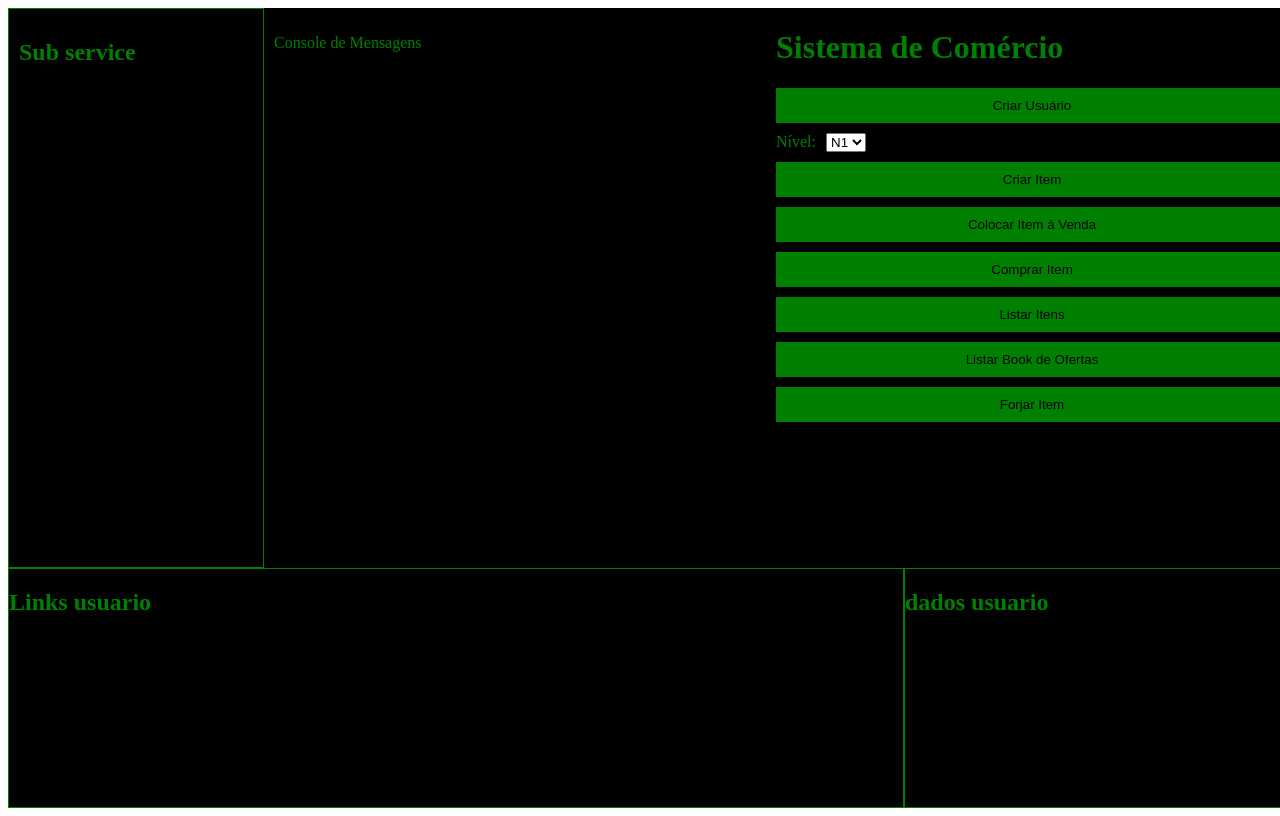
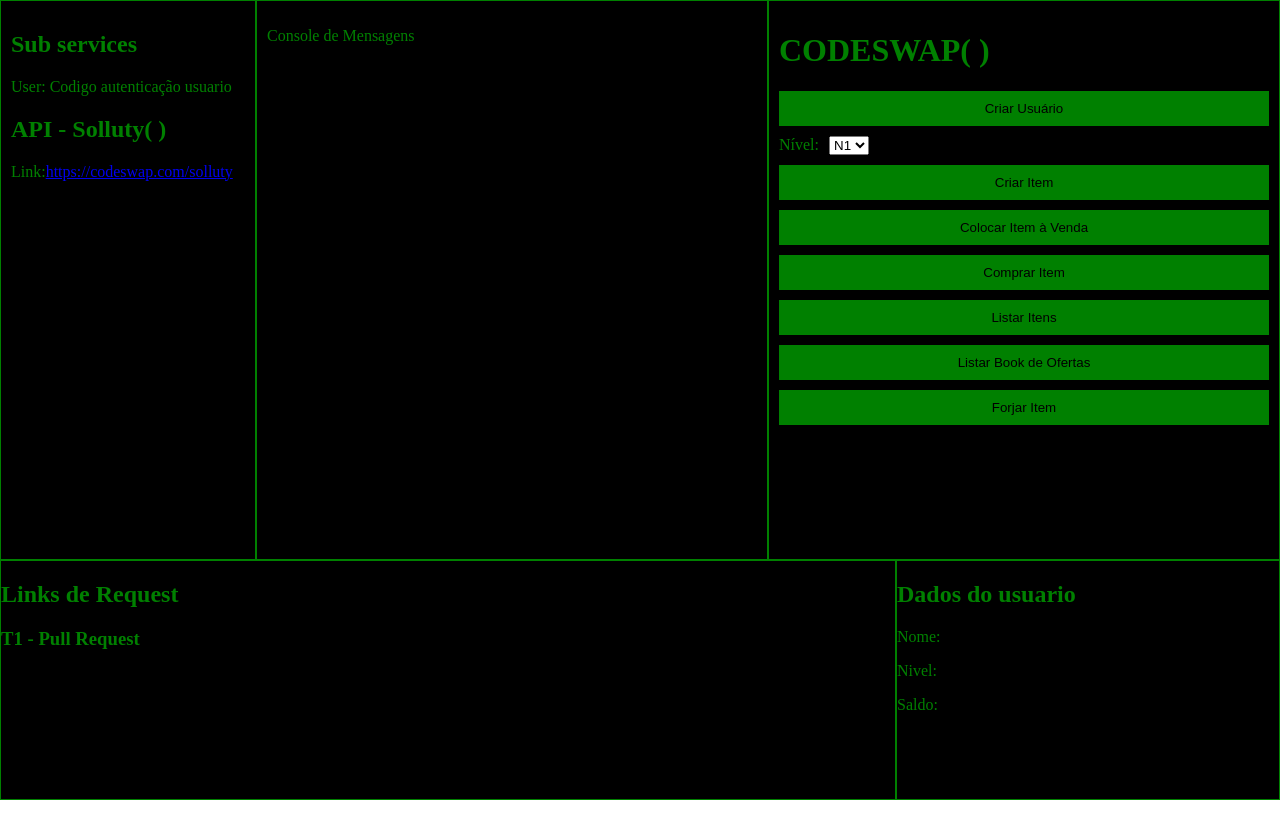
Before and after one commit to Shepardy22/code-swap, a Next.js app: page / in a window 1280 px wide. Built offline with nearby package versions, Linux system fonts and the light colour scheme.

Commit message:
Atualização de Interfaçe

```diff
--- a/src/app/layout.tsx
+++ b/src/app/layout.tsx
@@ -1,3 +1,4 @@
+import '../styles/page.module.css'
 export const metadata = {
   title: 'Next.js',
   description: 'Generated by Next.js',
@@ -10,7 +11,7 @@
 }) {
   return (
     <html lang="en">
-      <body>{children}</body>
+      <body style={{margin: 0}}>{children}</body>
     </html>
   )
 }
--- a/src/app/page.tsx
+++ b/src/app/page.tsx
@@ -1,6 +1,6 @@
 'use client';
 
-import React, { useEffect } from "react";
+import React, { useEffect, useState } from "react";
 import dynamic from "next/dynamic";
 import Service from "./services/service";
 import styles from "../styles/page.module.css";
@@ -8,7 +8,14 @@
 import '../styles/page.module.css'
 
 
+
+
+
+
 const Page = () => {
+
+  const [nivelSelecionado, setNivelSelecionado] = useState('N1');
+  const [printConsole, setPrintConsole] = useState('');
 
   const service = Service();
 
@@ -35,6 +42,9 @@
 
 function handleListarItens() {
 
+
+  setPrintConsole(service.listarItens());
+
 };
 
 
@@ -53,18 +63,30 @@
       <div className={styles.containerTop}>
         {/* SUB SERVICE */}
         <div className={styles.subService}>
-          <h2>Sub service</h2>
+          <h2>Sub services</h2>
+          <p>User: Codigo autenticação usuario</p>
+
+
+          <h2>API - Solluty( )</h2>
+          <p>Link:
+             <a href="https://www.solluty.com/" target="_blank" rel="noopener noreferrer">
+              https://codeswap.com/solluty</a>
+          </p>
+
+
+
         </div>
         {/* CONSOLE */}
         <div className={styles.console}>
           <div id="console-mensagem">
             <p>Console de Mensagens</p>
+            <p>{printConsole}</p>
           </div>
         </div>
 
         {/* BOTOES INTERAÇÃO E HEADER */}
         <div className={styles.painel}>
-          <h1>Sistema de Comércio</h1>
+          <h1>CODESWAP( )</h1>
 
           <div className={styles.opcoes}>
               <button id="btn-criar-usuario" className={styles.botoes}>
@@ -95,11 +117,18 @@
       <div className={styles.containerBotton}>
 
         <div className={styles.linksUsuario}>
-          <h2>Links usuario</h2>
+          <h2>Links de Request</h2>
+          <h3>
+            T1 - Pull Request
+          </h3>
         </div>
 
         <div className={styles.contaUsuario}>
-          <h2>dados usuario</h2>
+          <h2>Dados do usuario</h2>
+          <p>Nome: </p>
+          <p>Nivel: </p>
+          <p>Saldo: </p>
+
         </div>
 
       </div>
--- a/src/app/services/service.ts
+++ b/src/app/services/service.ts
@@ -16,7 +16,6 @@
 
     const listarUsuarios = () => {
       // Lógica para listar usuários
-      console.log(usuarios)
       return [];
     };
 
@@ -33,7 +32,15 @@
     };
 
     const listarItens = () => {
-      return itens;
+      const itensArray = `
+      const itens = [
+        { id: 1, nome: "Item 1" },
+        { id: 2, nome: "Item 2" },
+        // ...
+      ]
+
+      `
+      return itensArray;
     };
 
     const listarBookOfertas = () => {
--- a/src/styles/page.module.css
+++ b/src/styles/page.module.css
@@ -26,7 +26,7 @@
 }
 
 .console {
-
+  border: 1px solid green;
 
   background-color: black;
   color: green;
@@ -36,7 +36,8 @@
 
 
 .painel {
-
+  border: 1px solid green;
+  padding: 10px;
 
 }
 
@@ -64,13 +65,6 @@
 }
 
 
-
-
-
-
-
-
-
 .opcoes {
   display: flex;
   flex-direction: column;
```
Also changed, not shown: src/app/dashboard/index.tsx (added, +7 -0 lines), src/data.json (added, +36 -0 lines).
